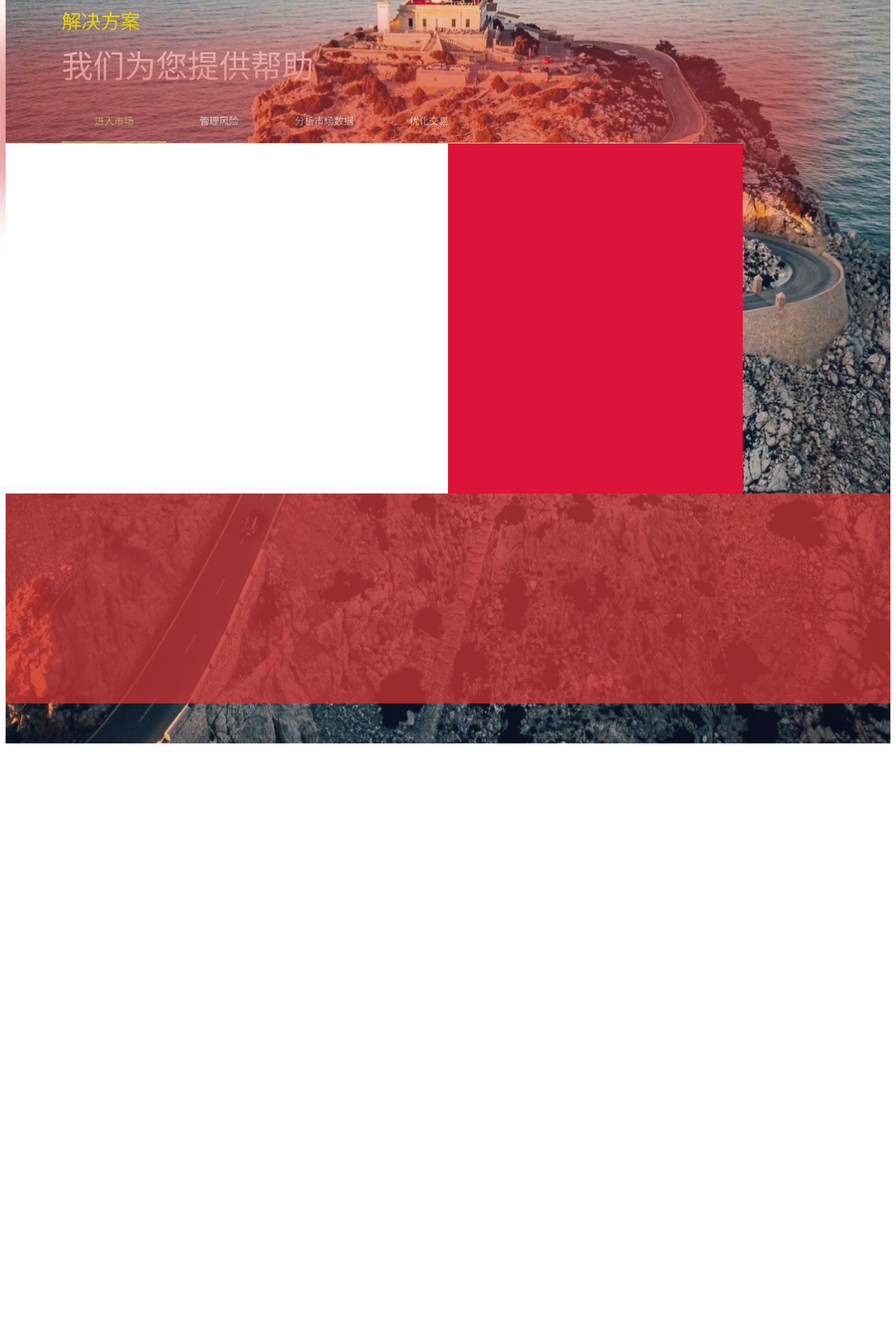
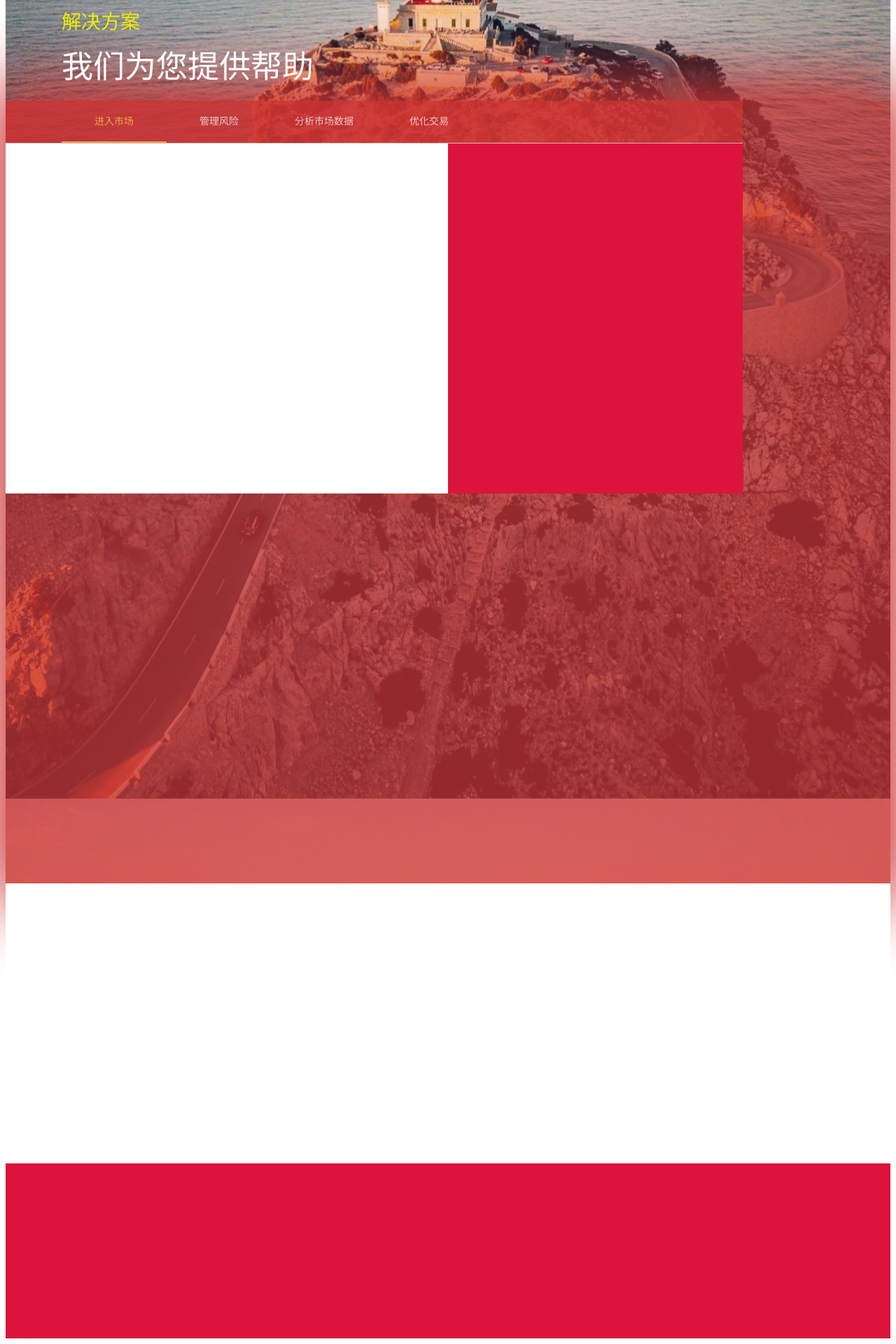
Before and after one commit to 1284496419/ProfitTrea-Font, a Vue app: page /#/ in a window 1280 px wide. Shown: the part 587-2507 px from the top of the page at 70% size. Before the commit the page ends 1657 px from the top, so only its background shows below. Built offline with nearby package versions, Linux system fonts and the light colour scheme; the HTML template or start-up script is replaced by a standard one.

Commit message:
feat:完成首页布局
初步完成首页布局设计

```diff
--- /dev/null
+++ b/src/components/Footer.vue
@@ -0,0 +1,17 @@
+<template>
+  <div id="footer">
+    <el-row>
+      <el-col :span="12"></el-col>
+    </el-row>
+  </div>
+</template>
+
+<script>
+</script>
+
+<style scoped>
+.el-row{
+  height: 250px;
+  background-color: #DC143C;
+}
+</style>
--- /dev/null
+++ b/src/components/Footers.vue
@@ -0,0 +1,21 @@
+<template>
+<div>
+  <Hfooter/>
+  <Footer/>
+</div>
+</template>
+
+<script>
+import Hfooter from '@/components/Hfooter.vue'
+import Footer from '@/components/Footer.vue'
+export default {
+  name: 'Footers',
+  components: {
+    Hfooter,
+    Footer
+  }
+}
+</script>
+
+<style scoped>
+</style>
--- /dev/null
+++ b/src/components/Hfooter.vue
@@ -0,0 +1,27 @@
+<template>
+  <div id="hfooter">
+    <el-row>
+      <el-col :span="8">
+        <div class="grid-content bg-purple">
+        </div>
+      </el-col>
+      <el-col :span="8">
+        <div class="grid-content bg-purple-light"></div>
+        </el-col>
+      <el-col :span="8">
+        <div class="grid-content bg-purple">
+        </div>
+      </el-col>
+    </el-row>
+  </div>
+</template>
+
+<script>
+</script>
+
+<style scoped>
+.el-row{
+  height: 400px;
+  background-color: white;
+}
+</style>
--- a/src/components/TabStrip.vue
+++ b/src/components/TabStrip.vue
@@ -38,23 +38,18 @@ export default {
 
 <style scoped>
 .el-menu{
-  /* 阴影颜色 水平偏移量  垂直偏移量  模糊距离 阴影尺寸 */
-  box-shadow:#CD3333 34px -8px 80px 80px;
   margin-top: 20px;
-  opacity: 55%;
+  opacity: 70%;
+  /* background-color: rgba(205, 51, 51, -100%); */
   width: 83.3%;
 }
 .el-menu-item{
-  border-top-color: black;
   font-weight: 300;
   width: 150px;
   text-align: center;
 }
 #t-market{
   margin-left: 80px;
-}
-.el-row{
-  /* box-shadow:#CD3333 34px -8px 99px 99px; */
 }
 .el-row .el-col{
   height: 500px;
--- a/src/components/VolumeGraph.vue
+++ b/src/components/VolumeGraph.vue
@@ -12,8 +12,6 @@
 
 <style scoped>
 .el-row{
-  background-color: #CD3333;
-  opacity: 75%;
-  height: 300px;
+  height: 574px;
 }
 </style>
--- a/src/views/index.vue
+++ b/src/views/index.vue
@@ -8,9 +8,12 @@
         <span id="resolve">解决方案</span>
         <span>我们为您提供帮助</span>
       </div>
-      <TabStrip/>
-      <VolumeGraph/>
+      <div class="content">
+        <TabStrip/>
+        <VolumeGraph/>
+      </div>
     </div>
+    <Footers/>
     <!-- <img src="../../static/images/profittrea.jpg" alt="图片正在加载中……" /> -->
   </div>
 </template>
@@ -19,12 +22,14 @@
 import topbar from '@/components/topbar.vue'
 import TabStrip from '@/components/TabStrip.vue'
 import VolumeGraph from '@/components/VolumeGraph.vue'
+import Footers from '@/components/Footers.vue'
 export default {
   name: 'index',
   components: {
     topbar,
     TabStrip,
-    VolumeGraph
+    VolumeGraph,
+    Footers
   }
 }
 </script>
@@ -32,7 +37,7 @@ export default {
 <style scoped>
 .main{
   width: 100%;
-  height: 1500px;
+  height: 1700px;
   background-size: 100% auto;
   background-image: url('../../static/images/profittrea.jpg');
 }
@@ -52,4 +57,10 @@ export default {
   color: #EEEE00;
   margin-top: 220px;
 }
+.content{
+  /* 阴影颜色 水平偏移量  垂直偏移量  模糊距离 阴影尺寸 */
+  box-shadow:#CD3333 0 -8px 90px 20px;
+  /* 使用这种方式设置透明度，子元素不会继承效果 */
+  background-color: rgba(205, 51, 51, 70%);
+}
 </style>
```
